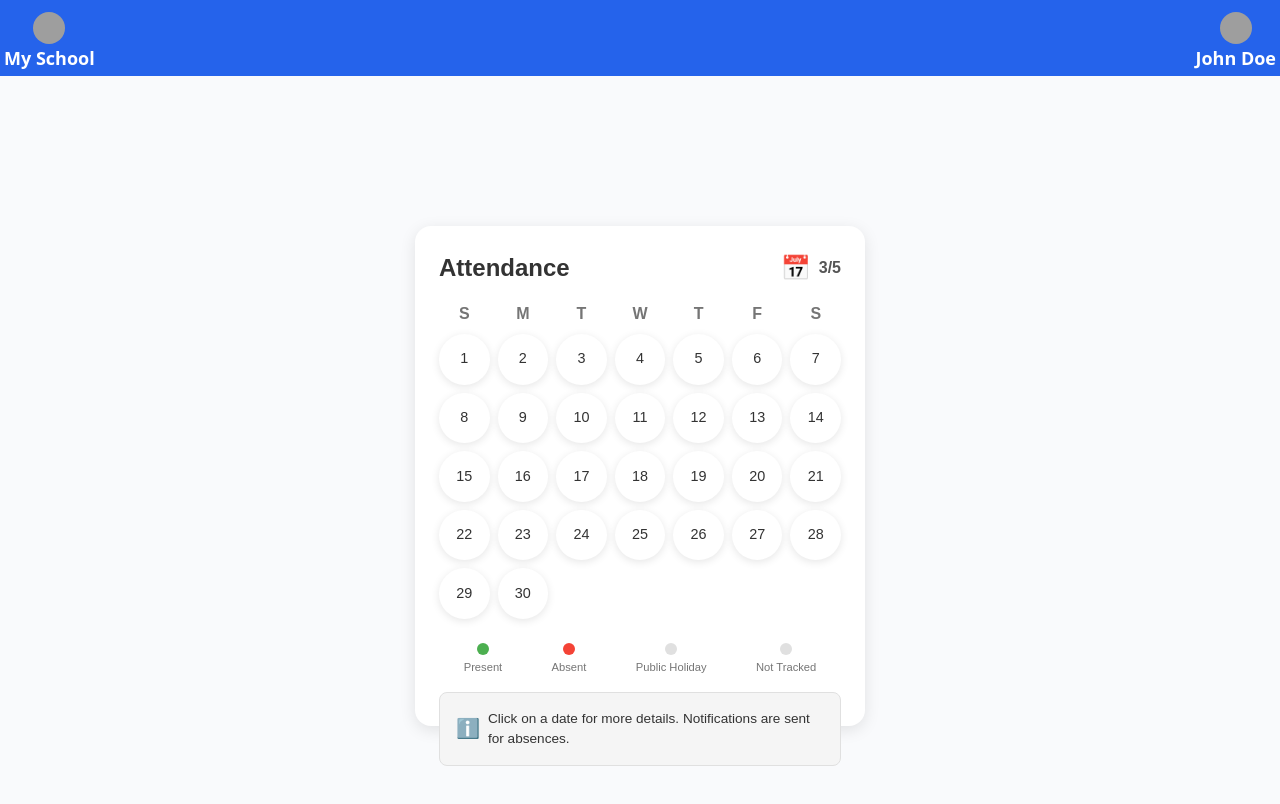
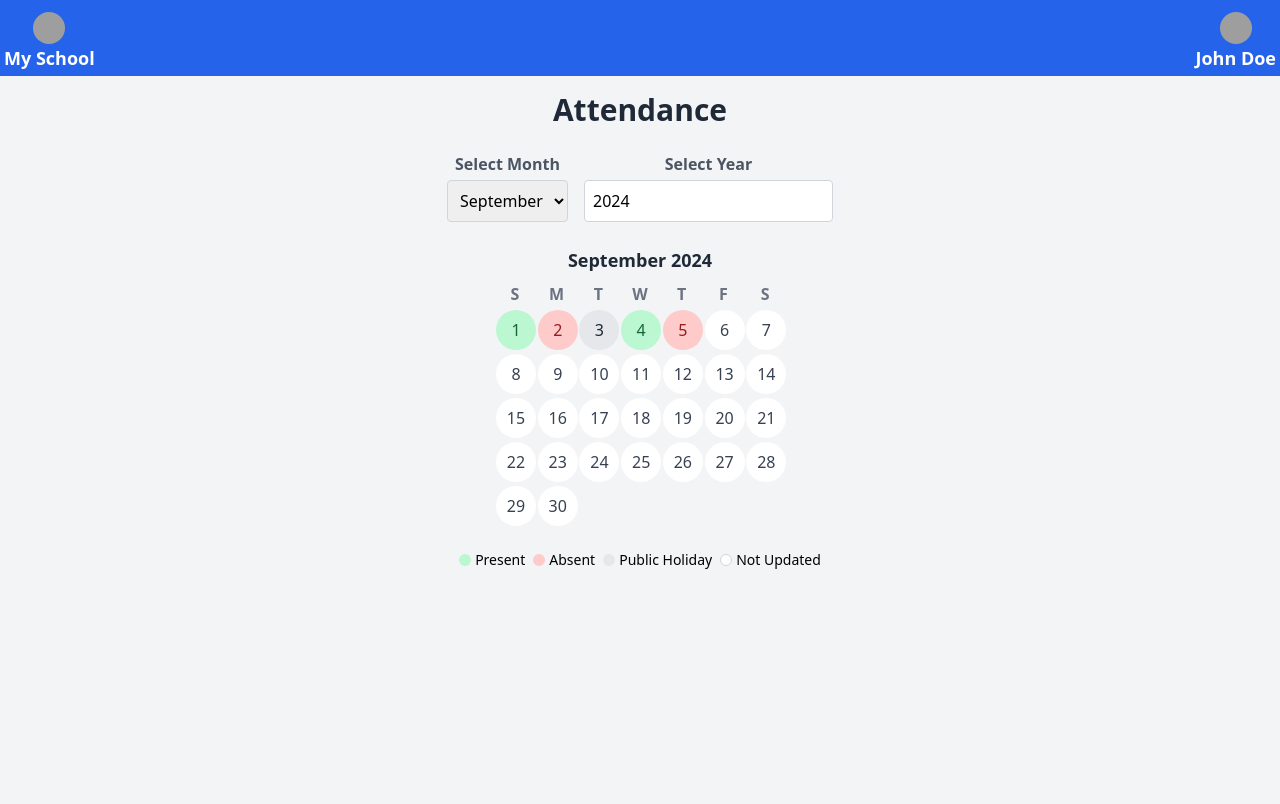
Before and after one commit to sneha-94/School-CRM, a React (Create React App) app: page /attendance in a window 1280 px wide. Shown: the top 804 px of the page. Built offline with nearby package versions, Linux system fonts and the light colour scheme; grey boxes are pictures that could not be loaded.

Commit message:
Attendance Updated

```diff
--- a/src/components/Attendance.jsx
+++ b/src/components/Attendance.jsx
@@ -1,173 +1,129 @@
 import React, { useState } from 'react';
 
-// Dummy backend response for attendance data
+// Updated dummy attendance data with additional dates and statuses
 const dummyAttendanceData = {
-  "2024-05-01": "present",
-  "2024-05-02": "absent",
-  "2024-05-03": "publicHoliday",
-  "2024-05-04": "present",
-  "2024-05-05": "present",
-  "2024-05-06": "notTracked",
-  "2024-05-07": "absent",
-  "2024-05-08": "publicHoliday",
-  // Add more dates as needed
+  "2024-09-01": "present",
+  "2024-09-02": "absent",
+  "2024-09-03": "public_holiday",
+  "2024-09-04": "present",
+  "2024-09-05": "absent",
+  // Add more dates and statuses here as needed
 };
 
 const Attendance = () => {
-  const [currentMonth, setCurrentMonth] = useState(new Date());
-  const [attendanceData, setAttendanceData] = useState(dummyAttendanceData);
+  const [selectedDate, setSelectedDate] = useState(null);
+  const [selectedMonth, setSelectedMonth] = useState(new Date().getMonth());
+  const [selectedYear, setSelectedYear] = useState(new Date().getFullYear());
 
-  const getDaysInMonth = (date) => {
-    const year = date.getFullYear();
-    const month = date.getMonth();
+  const months = [
+    'January', 'February', 'March', 'April', 'May', 'June',
+    'July', 'August', 'September', 'October', 'November', 'December'
+  ];
+
+  const getDaysInMonth = (year, month) => {
     const days = new Date(year, month + 1, 0).getDate();
     return Array.from({ length: days }, (_, i) => new Date(year, month, i + 1));
   };
 
-  const getAttendanceStatus = (date) => {
-    const dateString = date.toISOString().split('T')[0];
-    return attendanceData[dateString] || 'unknown';
+  const handleDateClick = (date) => {
+    setSelectedDate(date.toISOString().split('T')[0]);
   };
 
-  const getStatusColor = (status) => {
+  const getAttendanceStatus = (date) => {
+    const status = dummyAttendanceData[date];
     switch (status) {
-      case 'present': return '#4CAF50'; // Green for present
-      case 'absent': return '#F44336'; // Red for absent
-      case 'publicHoliday': return '#64B5F6'; // Light Blue for public holiday
-      case 'notTracked': return '#FFEB3B'; // Yellow for not tracked
-      default: return '#E0E0E0'; // Gray for unknown
+      case 'present':
+        return 'bg-green-200 text-green-800';
+      case 'absent':
+        return 'bg-red-200 text-red-800';
+      case 'public_holiday':
+        return 'bg-gray-200 text-gray-800';
+      default:
+        return 'bg-white text-gray-700';
     }
   };
 
-  const handleDateClick = (date) => {
-    const status = getAttendanceStatus(date);
-    if (status === 'absent') {
-      alert('Notification sent to parent for absence.');
-    }
-  };
+  return (
+    <div className="flex flex-col items-center p-4 bg-gray-100 min-h-screen">
+      {/* Header */}
+      <h2 className="text-3xl font-bold text-gray-800 mb-6">Attendance</h2>
 
-  const calculateAttendance = () => {
-    const total = Object.values(attendanceData).filter(status => status !== 'publicHoliday' && status !== 'notTracked').length;
-    const attended = Object.values(attendanceData).filter(status => status === 'present').length;
-    return `${attended}/${total}`;
-  };
-
-  return (
-    <div style={{
-      display: 'flex',
-      justifyContent: 'center',
-      alignItems: 'center',
-      height: '100vh',
-      width: '100vw',
-      backgroundColor: '#f9fafc'
-    }}>
-      <div style={{
-        width: '450px',
-        height: '500px',
-        padding: '24px',
-        backgroundColor: '#fff',
-        borderRadius: '16px',
-        boxShadow: '0 4px 16px rgba(0, 0, 0, 0.1)',
-        display: 'flex',
-        flexDirection: 'column',
-        justifyContent: 'space-between',
-        fontFamily: '"Poppins", sans-serif'
-      }}>
-        {/* Attendance Header */}
-        <div style={{ display: 'flex', justifyContent: 'space-between', alignItems: 'center', marginBottom: '16px' }}>
-          <h2 style={{ fontSize: '1.5rem', fontWeight: 'bold', color: '#333' }}>Attendance</h2>
-          <div style={{ display: 'flex', alignItems: 'center' }}>
-            <span style={{ marginRight: '8px', fontSize: '1.5rem', color: '#2196F3' }}>📅</span>
-            <span style={{ fontWeight: '600', fontSize: '1rem', color: '#555' }}>{calculateAttendance()}</span>
-          </div>
+      {/* Month and Year Selectors */}
+      <div className="flex space-x-4 mb-6">
+        <div className="flex flex-col items-center">
+          <label className="font-semibold text-gray-600 mb-1">Select Month</label>
+          <select
+            value={selectedMonth}
+            onChange={(e) => setSelectedMonth(parseInt(e.target.value))}
+            className="p-2 border border-gray-300 rounded focus:ring-2 focus:ring-blue-400"
+          >
+            {months.map((month, index) => (
+              <option key={index} value={index}>
+                {month}
+              </option>
+            ))}
+          </select>
         </div>
 
-        {/* Calendar Grid */}
-        <div style={{
-          display: 'grid',
-          gridTemplateColumns: 'repeat(7, 1fr)',
-          gap: '8px',
-          marginBottom: '24px',
-          flexGrow: 1
-        }}>
+        <div className="flex flex-col items-center">
+          <label className="font-semibold text-gray-600 mb-1">Select Year</label>
+          <input
+            type="number"
+            value={selectedYear}
+            onChange={(e) => setSelectedYear(parseInt(e.target.value))}
+            className="p-2 border border-gray-300 rounded focus:ring-2 focus:ring-blue-400"
+          />
+        </div>
+      </div>
+
+      {/* Calendar View */}
+      <div className="flex flex-col items-center mb-4 lg:mb-6">
+        <div className="text-lg font-semibold text-gray-800 mb-2">
+          {months[selectedMonth]} {selectedYear}
+        </div>
+
+        <div className="grid grid-cols-7 gap-1 w-72">
           {['S', 'M', 'T', 'W', 'T', 'F', 'S'].map(day => (
-            <div key={day} style={{
-              textAlign: 'center',
-              fontWeight: '600',
-              fontSize: '1rem',
-              color: '#757575'
-            }}>
+            <div key={day} className="text-center font-semibold text-gray-500">
               {day}
             </div>
           ))}
-          {getDaysInMonth(currentMonth).map((date, index) => {
-            const status = getAttendanceStatus(date);
-            const statusColor = getStatusColor(status);
+
+          {getDaysInMonth(selectedYear, selectedMonth).map((date, index) => {
+            const dateKey = date.toISOString().split('T')[0];
+            const statusClass = getAttendanceStatus(dateKey);
             return (
               <div
                 key={index}
-                style={{
-                  aspectRatio: '1',
-                  display: 'flex',
-                  alignItems: 'center',
-                  justifyContent: 'center',
-                  borderRadius: '50%',
-                  cursor: 'pointer',
-                  backgroundColor: '#fff',
-                  fontSize: '0.9rem',
-                  color: '#333',
-                  transition: 'all 0.3s ease',
-                  boxShadow: '0 2px 8px rgba(0, 0, 0, 0.1)'
-                }}
                 onClick={() => handleDateClick(date)}
-                onMouseEnter={e => {
-                  e.currentTarget.style.transform = 'scale(1.1)';
-                  e.currentTarget.style.backgroundColor = statusColor;
-                  e.currentTarget.style.color = '#fff';
-                }}
-                onMouseLeave={e => {
-                  e.currentTarget.style.transform = 'scale(1)';
-                  e.currentTarget.style.backgroundColor = '#fff';
-                  e.currentTarget.style.color = '#333';
-                }}
+                className={`flex items-center justify-center w-10 h-10 rounded-full cursor-pointer transition-transform
+                  ${statusClass}
+                  hover:scale-105`}
               >
-                {date.getDate()}
+                <span className="text-base">{date.getDate()}</span>
               </div>
             );
           })}
         </div>
+      </div>
 
-        {/* Legend */}
-        <div style={{ display: 'flex', justifyContent: 'space-around', marginBottom: '16px' }}>
-          {['Present', 'Absent', 'Public Holiday', 'Not Tracked'].map((label, index) => (
-            <div key={index} style={{ display: 'flex', flexDirection: 'column', alignItems: 'center' }}>
-              <div style={{
-                width: '12px',
-                height: '12px',
-                borderRadius: '50%',
-                backgroundColor: getStatusColor(label.toLowerCase().replace(' ', '')),
-                marginBottom: '4px'
-              }}></div>
-              <span style={{ fontSize: '0.7rem', color: '#757575' }}>{label}</span>
-            </div>
-          ))}
+      {/* Attendance Status Legend */}
+      <div className="flex space-x-2 mb-2 text-sm">
+        <div className="flex items-center">
+          <div className="w-3 h-3 rounded-full bg-green-200 mr-1"></div>
+          <span>Present</span>
         </div>
-
-        {/* Notification */}
-        <div style={{
-          padding: '16px',
-          border: '1px solid #E0E0E0',
-          borderRadius: '8px',
-          backgroundColor: '#F5F5F5',
-          fontSize: '0.85rem',
-          display: 'flex',
-          alignItems: 'center',
-          gap: '8px'
-        }}>
-          <span style={{ fontSize: '1.2rem', color: '#2196F3' }}>ℹ️</span>
-          <p style={{ margin: 0, color: '#333' }}>
-            Click on a date for more details. Notifications are sent for absences.
-          </p>
+        <div className="flex items-center">
+          <div className="w-3 h-3 rounded-full bg-red-200 mr-1"></div>
+          <span>Absent</span>
+        </div>
+        <div className="flex items-center">
+          <div className="w-3 h-3 rounded-full bg-gray-200 mr-1"></div>
+          <span>Public Holiday</span>
+        </div>
+        <div className="flex items-center">
+          <div className="w-3 h-3 rounded-full bg-white border border-gray-300 mr-1"></div>
+          <span>Not Updated</span>
         </div>
       </div>
     </div>
```
